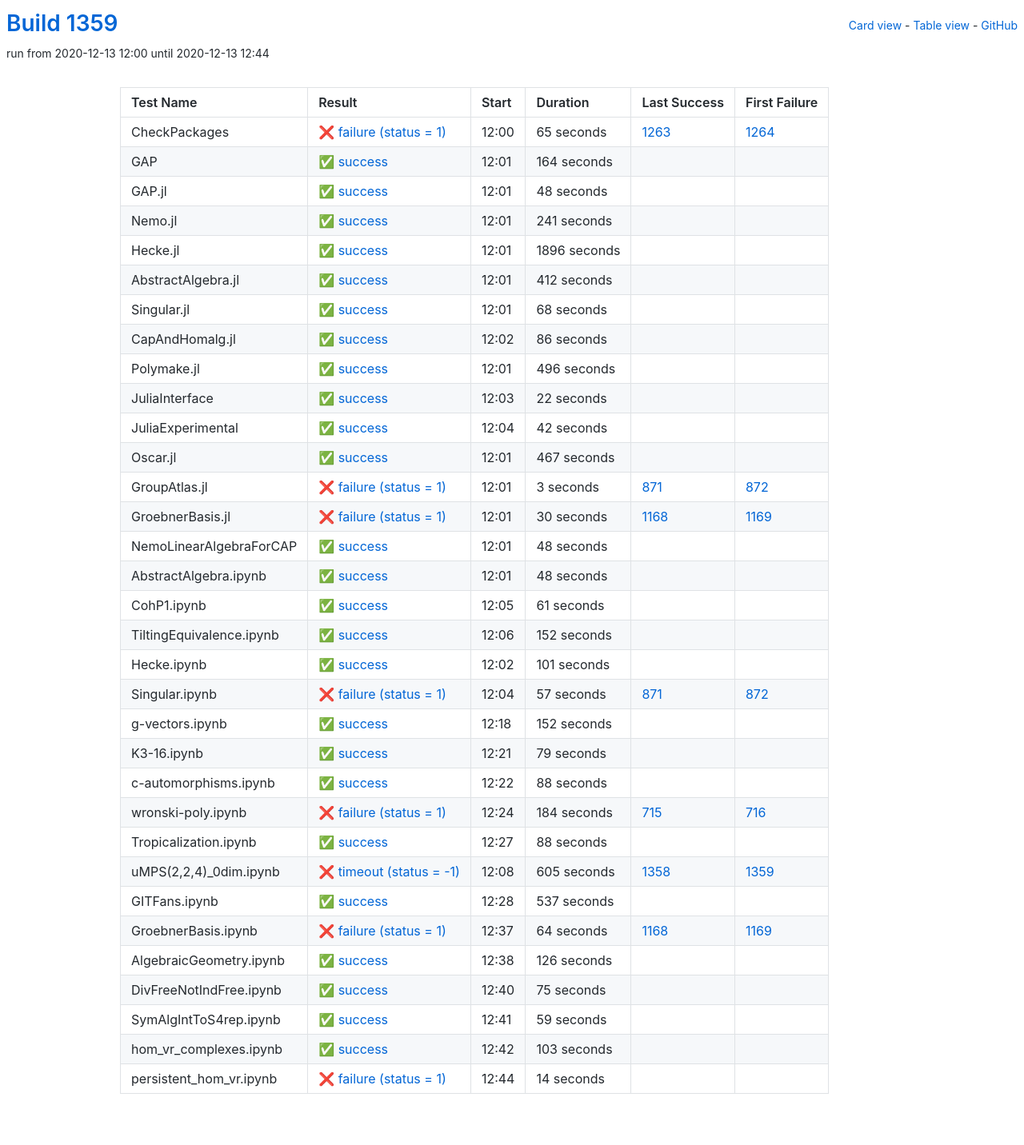
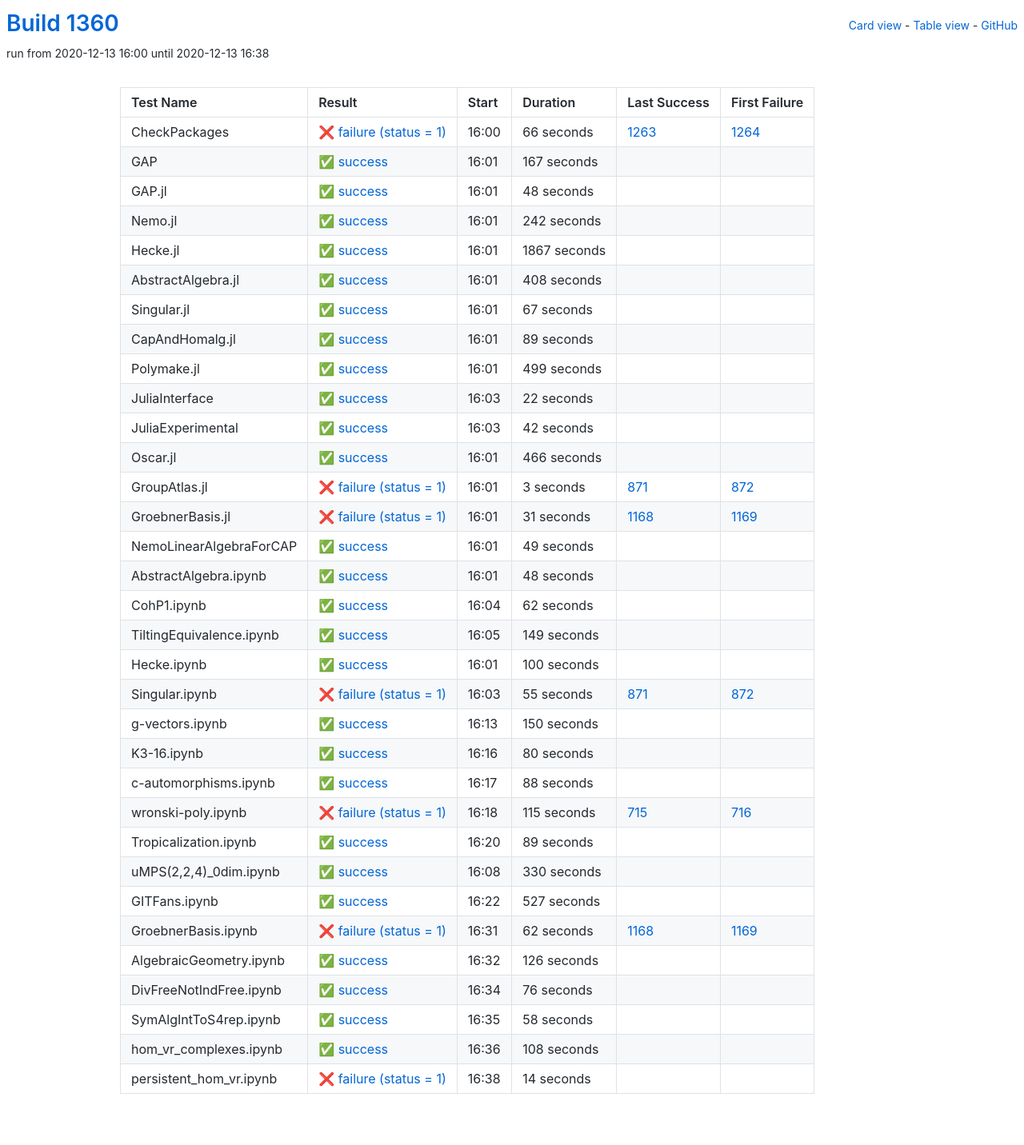
Before and after one commit to oscar-system/oscar-ci-status-stable, a Jekyll site: the page built from table.html, in a window 1280 px wide. Shown: the whole page at 80% size. Built offline with Jekyll 4.4.1, drawn with Linux system fonts in a browser that asks for light colours.

Commit message:
Build #1360

```diff
--- a/_data/ci.yml
+++ b/_data/ci.yml
@@ -1,6 +1,6 @@
 ---
-build: 1359
-build_url: https://oscarci.mathematik.uni-kl.de/job/oscar-stable/1359/
+build: 1360
+build_url: https://oscarci.mathematik.uni-kl.de/job/oscar-stable/1360/
 job: oscar-stable
 organization: oscar-system
 repo: oscar-ci-status-stable
@@ -8,32 +8,32 @@ repourl: https://github.com/oscar-system/oscar-ci-status-stable
 tests:
 - name: CheckPackages
   id: checkpackages
-  log: https://oscarci.mathematik.uni-kl.de/job/oscar-stable/1359/artifact/logs/build-1359/CheckPackages.log
-  start: 2020-12-13 12:00
+  log: https://oscarci.mathematik.uni-kl.de/job/oscar-stable/1360/artifact/logs/build-1360/CheckPackages.log
+  start: 2020-12-13 16:00
   success: false
   exitcode: 1
   status: failure
-  duration: 65
+  duration: 66
   last_success: 1263
   last_success_url: https://oscarci.mathematik.uni-kl.de/job/oscar-stable/1263/
   first_failure: 1264
   first_failure_url: https://oscarci.mathematik.uni-kl.de/job/oscar-stable/1264/
 - name: GAP
   id: gap
-  log: https://oscarci.mathematik.uni-kl.de/job/oscar-stable/1359/artifact/logs/build-1359/GAP.log
-  start: 2020-12-13 12:01
+  log: https://oscarci.mathematik.uni-kl.de/job/oscar-stable/1360/artifact/logs/build-1360/GAP.log
+  start: 2020-12-13 16:01
   success: true
   exitcode: 0
   status: success
-  duration: 164
+  duration: 167
   last_success: false
   last_success_url:
   first_failure: false
   first_failure_url:
 - name: GAP.jl
   id: gap-jl
-  log: https://oscarci.mathematik.uni-kl.de/job/oscar-stable/1359/artifact/logs/build-1359/GAP.jl.log
-  start: 2020-12-13 12:01
+  log: https://oscarci.mathematik.uni-kl.de/job/oscar-stable/1360/artifact/logs/build-1360/GAP.jl.log
+  start: 2020-12-13 16:01
   success: true
   exitcode: 0
   status: success
@@ -44,80 +44,80 @@ tests:
   first_failure_url:
 - name: Nemo.jl
   id: nemo-jl
-  log: https://oscarci.mathematik.uni-kl.de/job/oscar-stable/1359/artifact/logs/build-1359/Nemo.jl.log
-  start: 2020-12-13 12:01
+  log: https://oscarci.mathematik.uni-kl.de/job/oscar-stable/1360/artifact/logs/build-1360/Nemo.jl.log
+  start: 2020-12-13 16:01
   success: true
   exitcode: 0
   status: success
-  duration: 241
+  duration: 242
   last_success: false
   last_success_url:
   first_failure: false
   first_failure_url:
 - name: Hecke.jl
   id: hecke-jl
-  log: https://oscarci.mathematik.uni-kl.de/job/oscar-stable/1359/artifact/logs/build-1359/Hecke.jl.log
-  start: 2020-12-13 12:01
+  log: https://oscarci.mathematik.uni-kl.de/job/oscar-stable/1360/artifact/logs/build-1360/Hecke.jl.log
+  start: 2020-12-13 16:01
   success: true
   exitcode: 0
   status: success
-  duration: 1896
+  duration: 1867
   last_success: false
   last_success_url:
   first_failure: false
   first_failure_url:
 - name: AbstractAlgebra.jl
   id: abstractalgebra-jl
-  log: https://oscarci.mathematik.uni-kl.de/job/oscar-stable/1359/artifact/logs/build-1359/AbstractAlgebra.jl.log
-  start: 2020-12-13 12:01
+  log: https://oscarci.mathematik.uni-kl.de/job/oscar-stable/1360/artifact/logs/build-1360/AbstractAlgebra.jl.log
+  start: 2020-12-13 16:01
   success: true
   exitcode: 0
   status: success
-  duration: 412
+  duration: 408
   last_success: false
   last_success_url:
   first_failure: false
   first_failure_url:
 - name: Singular.jl
   id: singular-jl
-  log: https://oscarci.mathematik.uni-kl.de/job/oscar-stable/1359/artifact/logs/build-1359/Singular.jl.log
-  start: 2020-12-13 12:01
+  log: https://oscarci.mathematik.uni-kl.de/job/oscar-stable/1360/artifact/logs/build-1360/Singular.jl.log
+  start: 2020-12-13 16:01
   success: true
   exitcode: 0
   status: success
-  duration: 68
+  duration: 67
   last_success: false
   last_success_url:
   first_failure: false
   first_failure_url:
 - name: CapAndHomalg.jl
   id: capandhomalg-jl
-  log: https://oscarci.mathematik.uni-kl.de/job/oscar-stable/1359/artifact/logs/build-1359/CapAndHomalg.jl.log
-  start: 2020-12-13 12:02
+  log: https://oscarci.mathematik.uni-kl.de/job/oscar-stable/1360/artifact/logs/build-1360/CapAndHomalg.jl.log
+  start: 2020-12-13 16:01
   success: true
   exitcode: 0
   status: success
-  duration: 86
+  duration: 89
   last_success: false
   last_success_url:
   first_failure: false
   first_failure_url:
 - name: Polymake.jl
   id: polymake-jl
-  log: https://oscarci.mathematik.uni-kl.de/job/oscar-stable/1359/artifact/logs/build-1359/Polymake.jl.log
-  start: 2020-12-13 12:01
+  log: https://oscarci.mathematik.uni-kl.de/job/oscar-stable/1360/artifact/logs/build-1360/Polymake.jl.log
+  start: 2020-12-13 16:01
   success: true
   exitcode: 0
   status: success
-  duration: 496
+  duration: 499
   last_success: false
   last_success_url:
   first_failure: false
   first_failure_url:
 - name: JuliaInterface
   id: juliainterface
-  log: https://oscarci.mathematik.uni-kl.de/job/oscar-stable/1359/artifact/logs/build-1359/JuliaInterface.log
-  start: 2020-12-13 12:03
+  log: https://oscarci.mathematik.uni-kl.de/job/oscar-stable/1360/artifact/logs/build-1360/JuliaInterface.log
+  start: 2020-12-13 16:03
   success: true
   exitcode: 0
   status: success
@@ -128,8 +128,8 @@ tests:
   first_failure_url:
 - name: JuliaExperimental
   id: juliaexperimental
-  log: https://oscarci.mathematik.uni-kl.de/job/oscar-stable/1359/artifact/logs/build-1359/JuliaExperimental.log
-  start: 2020-12-13 12:04
+  log: https://oscarci.mathematik.uni-kl.de/job/oscar-stable/1360/artifact/logs/build-1360/JuliaExperimental.log
+  start: 2020-12-13 16:03
   success: true
   exitcode: 0
   status: success
@@ -140,20 +140,20 @@ tests:
   first_failure_url:
 - name: Oscar.jl
   id: oscar-jl
-  log: https://oscarci.mathematik.uni-kl.de/job/oscar-stable/1359/artifact/logs/build-1359/Oscar.jl.log
-  start: 2020-12-13 12:01
+  log: https://oscarci.mathematik.uni-kl.de/job/oscar-stable/1360/artifact/logs/build-1360/Oscar.jl.log
+  start: 2020-12-13 16:01
   success: true
   exitcode: 0
   status: success
-  duration: 467
+  duration: 466
   last_success: false
   last_success_url:
   first_failure: false
   first_failure_url:
 - name: GroupAtlas.jl
   id: groupatlas-jl
-  log: https://oscarci.mathematik.uni-kl.de/job/oscar-stable/1359/artifact/logs/build-1359/GroupAtlas.jl.log
-  start: 2020-12-13 12:01
+  log: https://oscarci.mathematik.uni-kl.de/job/oscar-stable/1360/artifact/logs/build-1360/GroupAtlas.jl.log
+  start: 2020-12-13 16:01
   success: false
   exitcode: 1
   status: failure
@@ -164,32 +164,32 @@ tests:
   first_failure_url: https://oscarci.mathematik.uni-kl.de/job/oscar-stable/872/
 - name: GroebnerBasis.jl
   id: groebnerbasis-jl
-  log: https://oscarci.mathematik.uni-kl.de/job/oscar-stable/1359/artifact/logs/build-1359/GroebnerBasis.jl.log
-  start: 2020-12-13 12:01
+  log: https://oscarci.mathematik.uni-kl.de/job/oscar-stable/1360/artifact/logs/build-1360/GroebnerBasis.jl.log
+  start: 2020-12-13 16:01
   success: false
   exitcode: 1
   status: failure
-  duration: 30
+  duration: 31
   last_success: 1168
   last_success_url: https://oscarci.mathematik.uni-kl.de/job/oscar-stable/1168/
   first_failure: 1169
   first_failure_url: https://oscarci.mathematik.uni-kl.de/job/oscar-stable/1169/
 - name: NemoLinearAlgebraForCAP
   id: nemolinearalgebraforcap
-  log: https://oscarci.mathematik.uni-kl.de/job/oscar-stable/1359/artifact/logs/build-1359/NemoLinearAlgebraForCAP.log
-  start: 2020-12-13 12:01
+  log: https://oscarci.mathematik.uni-kl.de/job/oscar-stable/1360/artifact/logs/build-1360/NemoLinearAlgebraForCAP.log
+  start: 2020-12-13 16:01
   success: true
   exitcode: 0
   status: success
-  duration: 48
+  duration: 49
   last_success: false
   last_success_url:
   first_failure: false
   first_failure_url:
 - name: AbstractAlgebra.ipynb
   id: abstractalgebra-ipynb
-  log: https://oscarci.mathematik.uni-kl.de/job/oscar-stable/1359/artifact/logs/build-1359/AbstractAlgebra.ipynb.log
-  start: 2020-12-13 12:01
+  log: https://oscarci.mathematik.uni-kl.de/job/oscar-stable/1360/artifact/logs/build-1360/AbstractAlgebra.ipynb.log
+  start: 2020-12-13 16:01
   success: true
   exitcode: 0
   status: success
@@ -200,80 +200,80 @@ tests:
   first_failure_url:
 - name: CohP1.ipynb
   id: cohp1-ipynb
-  log: https://oscarci.mathematik.uni-kl.de/job/oscar-stable/1359/artifact/logs/build-1359/CohP1.ipynb.log
-  start: 2020-12-13 12:05
+  log: https://oscarci.mathematik.uni-kl.de/job/oscar-stable/1360/artifact/logs/build-1360/CohP1.ipynb.log
+  start: 2020-12-13 16:04
   success: true
   exitcode: 0
   status: success
-  duration: 61
+  duration: 62
   last_success: false
   last_success_url:
   first_failure: false
   first_failure_url:
 - name: TiltingEquivalence.ipynb
   id: tiltingequivalence-ipynb
-  log: https://oscarci.mathematik.uni-kl.de/job/oscar-stable/1359/artifact/logs/build-1359/TiltingEquivalence.ipynb.log
-  start: 2020-12-13 12:06
+  log: https://oscarci.mathematik.uni-kl.de/job/oscar-stable/1360/artifact/logs/build-1360/TiltingEquivalence.ipynb.log
+  start: 2020-12-13 16:05
   success: true
   exitcode: 0
   status: success
-  duration: 152
+  duration: 149
   last_success: false
   last_success_url:
   first_failure: false
   first_failure_url:
 - name: Hecke.ipynb
   id: hecke-ipynb
-  log: https://oscarci.mathematik.uni-kl.de/job/oscar-stable/1359/artifact/logs/build-1359/Hecke.ipynb.log
-  start: 2020-12-13 12:02
+  log: https://oscarci.mathematik.uni-kl.de/job/oscar-stable/1360/artifact/logs/build-1360/Hecke.ipynb.log
+  start: 2020-12-13 16:01
   success: true
   exitcode: 0
   status: success
-  duration: 101
+  duration: 100
   last_success: false
   last_success_url:
   first_failure: false
   first_failure_url:
 - name: Singular.ipynb
   id: singular-ipynb
-  log: https://oscarci.mathematik.uni-kl.de/job/oscar-stable/1359/artifact/logs/build-1359/Singular.ipynb.log
-  start: 2020-12-13 12:04
+  log: https://oscarci.mathematik.uni-kl.de/job/oscar-stable/1360/artifact/logs/build-1360/Singular.ipynb.log
+  start: 2020-12-13 16:03
   success: false
   exitcode: 1
   status: failure
-  duration: 57
+  duration: 55
   last_success: 871
   last_success_url: https://oscarci.mathematik.uni-kl.de/job/oscar-stable/871/
   first_failure: 872
   first_failure_url: https://oscarci.mathematik.uni-kl.de/job/oscar-stable/872/
 - name: g-vectors.ipynb
   id: g-vectors-ipynb
-  log: https://oscarci.mathematik.uni-kl.de/job/oscar-stable/1359/artifact/logs/build-1359/g-vectors.ipynb.log
-  start: 2020-12-13 12:18
+  log: https://oscarci.mathematik.uni-kl.de/job/oscar-stable/1360/artifact/logs/build-1360/g-vectors.ipynb.log
+  start: 2020-12-13 16:13
   success: true
   exitcode: 0
   status: success
-  duration: 152
+  duration: 150
   last_success: false
   last_success_url:
   first_failure: false
   first_failure_url:
 - name: K3-16.ipynb
   id: k3-16-ipynb
-  log: https://oscarci.mathematik.uni-kl.de/job/oscar-stable/1359/artifact/logs/build-1359/K3-16.ipynb.log
-  start: 2020-12-13 12:21
+  log: https://oscarci.mathematik.uni-kl.de/job/oscar-stable/1360/artifact/logs/build-1360/K3-16.ipynb.log
+  start: 2020-12-13 16:16
   success: true
   exitcode: 0
   status: success
-  duration: 79
+  duration: 80
   last_success: false
   last_success_url:
   first_failure: false
   first_failure_url:
 - name: c-automorphisms.ipynb
   id: c-automorphisms-ipynb
-  log: https://oscarci.mathematik.uni-kl.de/job/oscar-stable/1359/artifact/logs/build-1359/c-automorphisms.ipynb.log
-  start: 2020-12-13 12:22
+  log: https://oscarci.mathematik.uni-kl.de/job/oscar-stable/1360/artifact/logs/build-1360/c-automorphisms.ipynb.log
+  start: 2020-12-13 16:17
   success: true
   exitcode: 0
   status: success
@@ -284,68 +284,68 @@ tests:
   first_failure_url:
 - name: wronski-poly.ipynb
   id: wronski-poly-ipynb
-  log: https://oscarci.mathematik.uni-kl.de/job/oscar-stable/1359/artifact/logs/build-1359/wronski-poly.ipynb.log
-  start: 2020-12-13 12:24
+  log: https://oscarci.mathematik.uni-kl.de/job/oscar-stable/1360/artifact/logs/build-1360/wronski-poly.ipynb.log
+  start: 2020-12-13 16:18
   success: false
   exitcode: 1
   status: failure
-  duration: 184
+  duration: 115
   last_success: 715
   last_success_url: https://oscarci.mathematik.uni-kl.de/job/oscar-stable/715/
   first_failure: 716
   first_failure_url: https://oscarci.mathematik.uni-kl.de/job/oscar-stable/716/
 - name: Tropicalization.ipynb
   id: tropicalization-ipynb
-  log: https://oscarci.mathematik.uni-kl.de/job/oscar-stable/1359/artifact/logs/build-1359/Tropicalization.ipynb.log
-  start: 2020-12-13 12:27
+  log: https://oscarci.mathematik.uni-kl.de/job/oscar-stable/1360/artifact/logs/build-1360/Tropicalization.ipynb.log
+  start: 2020-12-13 16:20
   success: true
   exitcode: 0
   status: success
-  duration: 88
+  duration: 89
   last_success: false
   last_success_url:
   first_failure: false
   first_failure_url:
 - name: uMPS(2,2,4)_0dim.ipynb
   id: umps-2-2-4-0dim-ipynb
-  log: https://oscarci.mathematik.uni-kl.de/job/oscar-stable/1359/artifact/logs/build-1359/uMPS-2-2-4-_0dim.ipynb.log
-  start: 2020-12-13 12:08
-  success: false
-  exitcode: -1
-  status: timeout
-  duration: 605
-  last_success: 1358
-  last_success_url: https://oscarci.mathematik.uni-kl.de/job/oscar-stable/1358/
-  first_failure: 1359
-  first_failure_url: https://oscarci.mathematik.uni-kl.de/job/oscar-stable/1359/
-- name: GITFans.ipynb
-  id: gitfans-ipynb
-  log: https://oscarci.mathematik.uni-kl.de/job/oscar-stable/1359/artifact/logs/build-1359/GITFans.ipynb.log
-  start: 2020-12-13 12:28
+  log: https://oscarci.mathematik.uni-kl.de/job/oscar-stable/1360/artifact/logs/build-1360/uMPS-2-2-4-_0dim.ipynb.log
+  start: 2020-12-13 16:08
   success: true
   exitcode: 0
   status: success
-  duration: 537
+  duration: 330
+  last_success: false
+  last_success_url:
+  first_failure: false
+  first_failure_url:
+- name: GITFans.ipynb
+  id: gitfans-ipynb
+  log: https://oscarci.mathematik.uni-kl.de/job/oscar-stable/1360/artifact/logs/build-1360/GITFans.ipynb.log
+  start: 2020-12-13 16:22
+  success: true
+  exitcode: 0
+  status: success
+  duration: 527
   last_success: false
   last_success_url:
   first_failure: false
   first_failure_url:
 - name: GroebnerBasis.ipynb
   id: groebnerbasis-ipynb
-  log: https://oscarci.mathematik.uni-kl.de/job/oscar-stable/1359/artifact/logs/build-1359/GroebnerBasis.ipynb.log
-  start: 2020-12-13 12:37
+  log: https://oscarci.mathematik.uni-kl.de/job/oscar-stable/1360/artifact/logs/build-1360/GroebnerBasis.ipynb.log
+  start: 2020-12-13 16:31
   success: false
   exitcode: 1
   status: failure
-  duration: 64
+  duration: 62
   last_success: 1168
   last_success_url: https://oscarci.mathematik.uni-kl.de/job/oscar-stable/1168/
   first_failure: 1169
   first_failure_url: https://oscarci.mathematik.uni-kl.de/job/oscar-stable/1169/
 - name: AlgebraicGeometry.ipynb
   id: algebraicgeometry-ipynb
-  log: https://oscarci.mathematik.uni-kl.de/job/oscar-stable/1359/artifact/logs/build-1359/AlgebraicGeometry.ipynb.log
-  start: 2020-12-13 12:38
+  log: https://oscarci.mathematik.uni-kl.de/job/oscar-stable/1360/artifact/logs/build-1360/AlgebraicGeometry.ipynb.log
+  start: 2020-12-13 16:32
   success: true
   exitcode: 0
   status: success
@@ -356,44 +356,44 @@ tests:
   first_failure_url:
 - name: DivFreeNotIndFree.ipynb
   id: divfreenotindfree-ipynb
-  log: https://oscarci.mathematik.uni-kl.de/job/oscar-stable/1359/artifact/logs/build-1359/DivFreeNotIndFree.ipynb.log
-  start: 2020-12-13 12:40
+  log: https://oscarci.mathematik.uni-kl.de/job/oscar-stable/1360/artifact/logs/build-1360/DivFreeNotIndFree.ipynb.log
+  start: 2020-12-13 16:34
   success: true
   exitcode: 0
   status: success
-  duration: 75
+  duration: 76
   last_success: false
   last_success_url:
   first_failure: false
   first_failure_url:
 - name: SymAlgIntToS4rep.ipynb
   id: symalginttos4rep-ipynb
-  log: https://oscarci.mathematik.uni-kl.de/job/oscar-stable/1359/artifact/logs/build-1359/SymAlgIntToS4rep.ipynb.log
-  start: 2020-12-13 12:41
+  log: https://oscarci.mathematik.uni-kl.de/job/oscar-stable/1360/artifact/logs/build-1360/SymAlgIntToS4rep.ipynb.log
+  start: 2020-12-13 16:35
   success: true
   exitcode: 0
   status: success
-  duration: 59
+  duration: 58
   last_success: false
   last_success_url:
   first_failure: false
   first_failure_url:
 - name: hom_vr_complexes.ipynb
   id: hom-vr-complexes-ipynb
-  log: https://oscarci.mathematik.uni-kl.de/job/oscar-stable/1359/artifact/logs/build-1359/hom_vr_complexes.ipynb.log
-  start: 2020-12-13 12:42
+  log: https://oscarci.mathematik.uni-kl.de/job/oscar-stable/1360/artifact/logs/build-1360/hom_vr_complexes.ipynb.log
+  start: 2020-12-13 16:36
   success: true
   exitcode: 0
   status: success
-  duration: 103
+  duration: 108
   last_success: false
   last_success_url:
   first_failure: false
   first_failure_url:
 - name: persistent_hom_vr.ipynb
   id: persistent-hom-vr-ipynb
-  log: https://oscarci.mathematik.uni-kl.de/job/oscar-stable/1359/artifact/logs/build-1359/persistent_hom_vr.ipynb.log
-  start: 2020-12-13 12:44
+  log: https://oscarci.mathematik.uni-kl.de/job/oscar-stable/1360/artifact/logs/build-1360/persistent_hom_vr.ipynb.log
+  start: 2020-12-13 16:38
   success: false
   exitcode: 1
   status: failure
```
Also changed, not shown: README.md.
